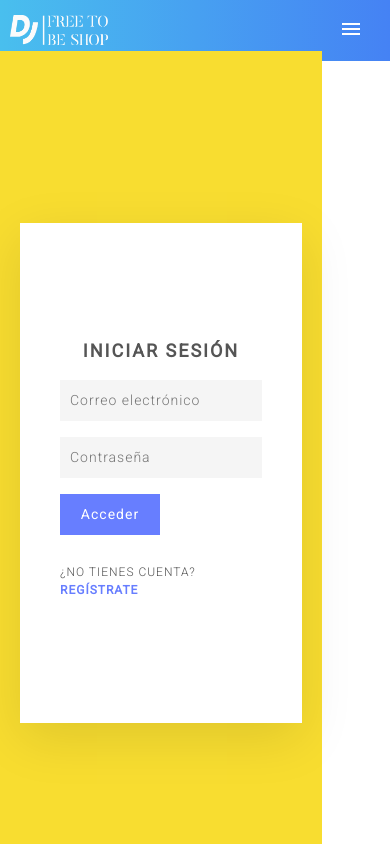
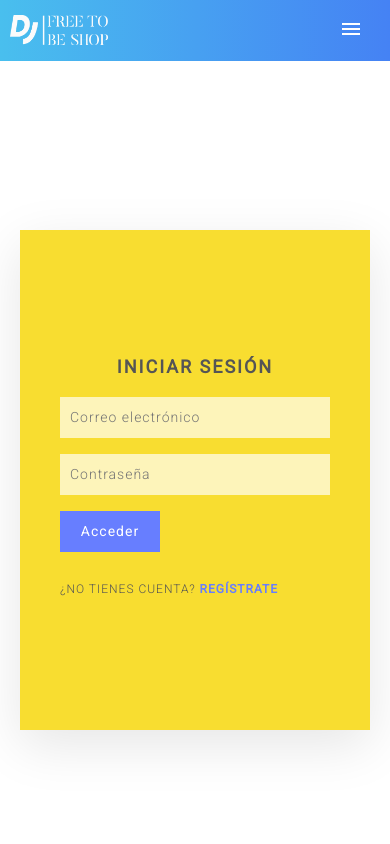
Before and after one commit to Jarauta1/djshop, a React (Create React App) app: page /login in a window 390 px wide. Shown: the top 844 px of the page. Built offline with nearby package versions, Linux system fonts and the light colour scheme; a web font is replaced by a local one.

Commit message:
Solucionado pagina login, encuadrado Falta por cambiar color fondo a mock-up registro

```diff
--- a/src/CSS/login.css
+++ b/src/CSS/login.css
@@ -6,18 +6,19 @@
   box-sizing: border-box;
 }
 
-.login {
+.login-page {
   font-family: 'Poppins', sans-serif;
   position: relative;
   min-height: 100vh;
-  background-color: #f8dd30;
+  min-width: 100vw;
+ /*  background-color: #f8dd30; */
   display: flex;
   justify-content: center;
   align-items: center;
   padding: 20px;
 }
 
-.login .container-login {
+.login-page .container-login {
   position: relative;
   width: 800px;
   height: 500px;
@@ -26,7 +27,7 @@
   overflow: hidden;
 }
 
-.login .container-login .user {
+.login-page .container-login .user {
   position: absolute;
   top: 0;
   left: 0;
@@ -35,7 +36,7 @@
   display: flex;
 }
 
-.login .container-login .user .imgBx {
+.login-page .container-login .user .imgBx {
   position: relative;
   width: 50%;
   height: 100%;
@@ -43,7 +44,7 @@
   transition: 0.5s;
 }
 
-.login .container-login .user .imgBx img {
+.login-page .container-login .user .imgBx img {
   position: absolute;
   top: 0;
   left: 0;
@@ -52,11 +53,12 @@
   object-fit: cover;
 }
 
-.login .container-login .user .formBx {
+.login-page .container-login .user .formBx {
   position: relative;
   width: 50%;
   height: 100%;
-  background: #fff;
+  /* background: #fff; */
+  background-color: #f8dd30;
   display: flex;
   justify-content: center;
   align-items: center;
@@ -64,7 +66,7 @@
   transition: 0.5s;
 }
 
-.login .container-login .user .formBx .opcion-registro h2 {
+.login-page .container-login .user .formBx .opcion-registro h2 {
   font-size: 18px;
   font-weight: 600;
   text-transform: uppercase;
@@ -75,10 +77,11 @@
   color: #555;
 }
 
-.login .container-login .user .formBx .opcion-registro input {
+.login-page .container-login .user .formBx .opcion-registro input {
   position: relative;
   padding: 10px;
-  background: #f5f5f5;
+  /* background: #f5f5f5; */
+  background-color: hsl(52, 94%, 86%);
   color: #333;
   border: none;
   outline: none;
@@ -89,20 +92,20 @@
   font-weight: 300;
 }
 
-.login .container-login .user .formBx .opcion-registro .input-long {
+.login-page .container-login .user .formBx .opcion-registro .input-long {
   width: 100%;
 }
 
-.login .container-login .user .formBx .opcion-registro .input-short1 {
+.login-page .container-login .user .formBx .opcion-registro .input-short1 {
   width: 49%;
   margin-right: 2%;
 }
 
-.login .container-login .user .formBx .opcion-registro .input-short2 {
+.login-page .container-login .user .formBx .opcion-registro .input-short2 {
   width: 49%;
 }
 
-.login .container-login .user .formBx .opcion-registro input[type='submit'] {
+.login-page .container-login .user .formBx .opcion-registro input[type='submit'] {
   max-width: 100px;
   background: #677eff;
   color: #fff;
@@ -113,7 +116,7 @@
   transition: 0.5s;
 }
 
-.login .container-login .user .formBx .opcion-registro .signup {
+.login-page .container-login .user .formBx .opcion-registro .signup {
   position: relative;
   margin-top: 20px;
   font-size: 12px;
@@ -123,50 +126,50 @@
   font-weight: 300;
 }
 
-.login .container-login .user .formBx .opcion-registro .signup a {
+.login-page .container-login .user .formBx .opcion-registro .signup a {
   font-weight: 600;
   text-decoration: none;
   color: #677eff;
   cursor: pointer;
 }
 
-.login .container-login .signupBx {
+.login-page .container-login .signupBx {
   pointer-events: none;
 }
 
-.login .container-login.active .signupBx {
+.login-page .container-login.active .signupBx {
   pointer-events: initial;
 }
 
-.login .container-login .signupBx .formBx {
+.login-page .container-login .signupBx .formBx {
   left: 100%;
 }
 
-.login .container-login.active .signupBx .formBx {
+.login-page .container-login.active .signupBx .formBx {
   left: 0;
 }
 
-.login .container-login .signupBx .imgBx {
+.login-page .container-login .signupBx .imgBx {
   left: -100%;
 }
 
-.login .container-login.active .signupBx .imgBx {
+.login-page .container-login.active .signupBx .imgBx {
   left: 0%;
 }
 
-.login .container-login .signinBx .formBx {
+.login-page .container-login .signinBx .formBx {
   left: 0%;
 }
 
-.login .container-login.active .signinBx .formBx {
+.login-page .container-login.active .signinBx .formBx {
   left: 100%;
 }
 
-.login .container-login .signinBx .imgBx {
+.login-page .container-login .signinBx .imgBx {
   left: 0%;
 }
 
-.login .container-login.active .signinBx .imgBx {
+.login-page .container-login.active .signinBx .imgBx {
   left: -100%;
 }
 
@@ -182,15 +185,15 @@
 }
 
 @media (max-width: 991px) {
-  .login .container-login {
+  .login-page .container-login {
     max-width: 400px;
   }
 
-  .login .container-login .imgBx {
+  .login-page .container-login .imgBx {
     display: none;
   }
 
-  .login .container-login .user .formBx {
+  .login-page .container-login .user .formBx {
     width: 100%;
   }
 }
--- a/src/JS/login.js
+++ b/src/JS/login.js
@@ -6,11 +6,9 @@ import {useState,useEffect} from "react"
 import {Redirect} from "react-router-dom"
 
 function Login (props) {
-  console.log(props.mensaje)
   let [retorno,setRetorno] = useState(localStorage.getItem("retorno"))
   let [mensaje,setMensaje] = useState(props.mensaje)
   let [num,setNum] = useState(0)
-  console.log(localStorage.getItem("retorno"))
   let [emailAcceso, setEmailAcceso] = useState("")
   let [contrasenaAcceso, setContrasenaAcceso] = useState("")
 
@@ -129,7 +127,7 @@ if (props.mensaje === "Logueado correctamente") {
   return(<Redirect to={`/${retorno}`}/>)
 } else {
   return(<>
-  <section className="login">
+  <section className="login-page">
     <div className="container-login">
       <div className="user signinBx">
         <div className="imgBx"><img src={accederFoto} alt="" /></div>
```
Also changed, not shown: src/Imagenes/registro.jpg.
